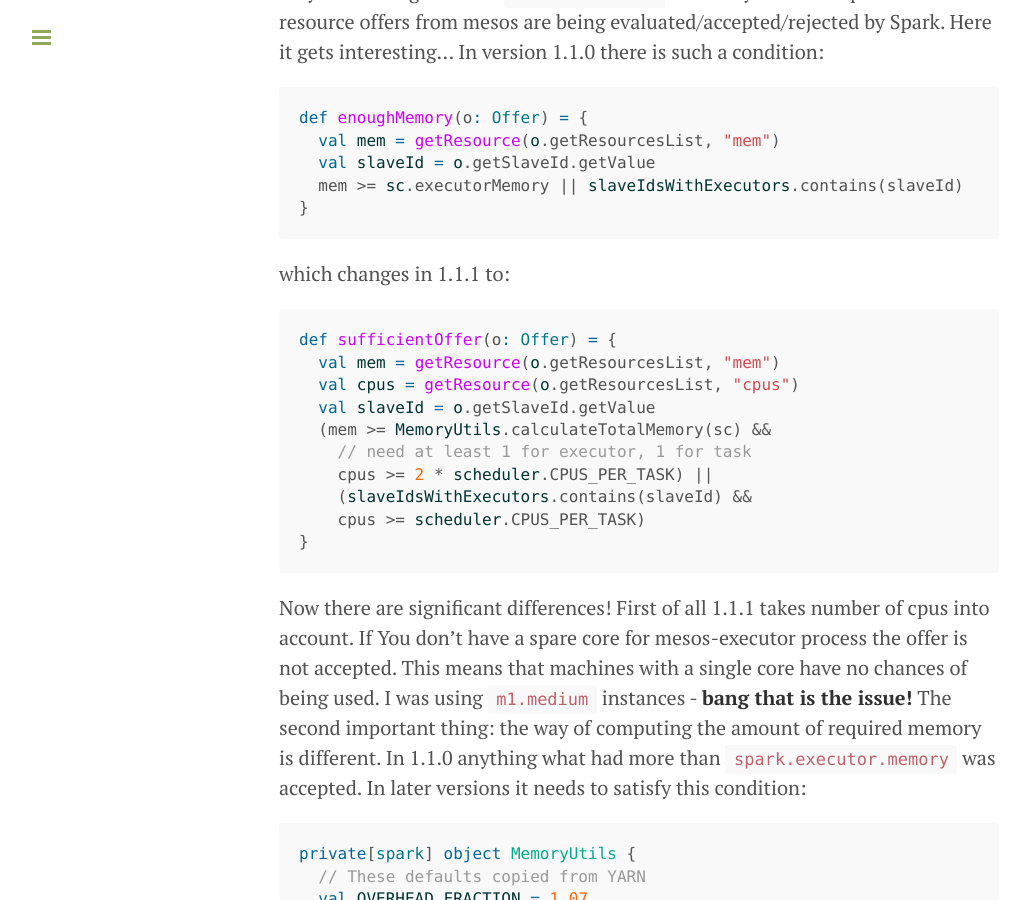
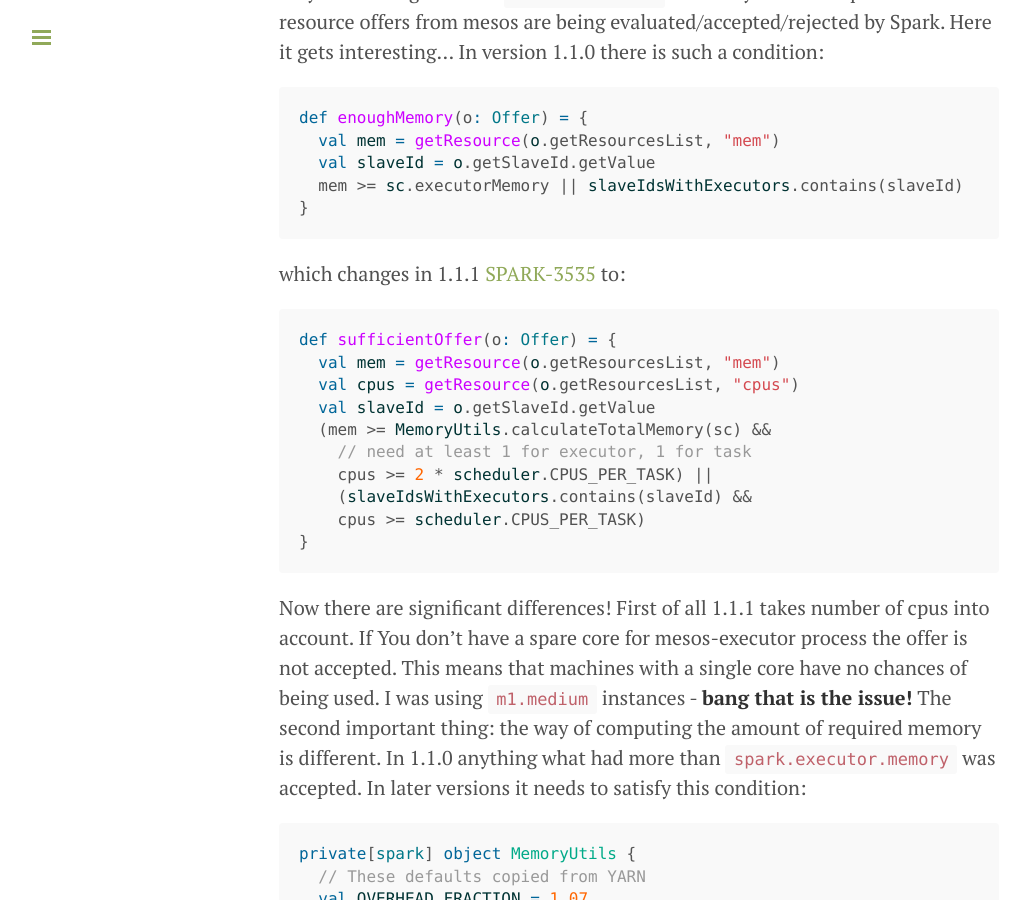
Before and after one commit to pkoperek/braindump, a Jekyll site: the page built from _posts/2015-02-18-spark-not-accepting-resources.md, in a window 1280 px wide and 900 px high, scrolled down 1402 px. Shown: the whole window, without its empty margins (1-1027 px from the left). Built offline with Jekyll 4.4.1, drawn with Linux system fonts in a browser that asks for light colours; Markdown is read by kramdown in place of the engine named in the settings; comment, search, counter and statistics services are not loaded.

Commit message:
added bug report reference

````diff
--- a/_posts/2015-02-18-spark-not-accepting-resources.md
+++ b/_posts/2015-02-18-spark-not-accepting-resources.md
@@ -35,7 +35,7 @@ def enoughMemory(o: Offer) = {
 }
 ```
 
-which changes in 1.1.1 to:
+which changes in 1.1.1 [SPARK-3535](https://issues.apache.org/jira/browse/SPARK-3535) to:
 
 ```scala
 def sufficientOffer(o: Offer) = {
````
